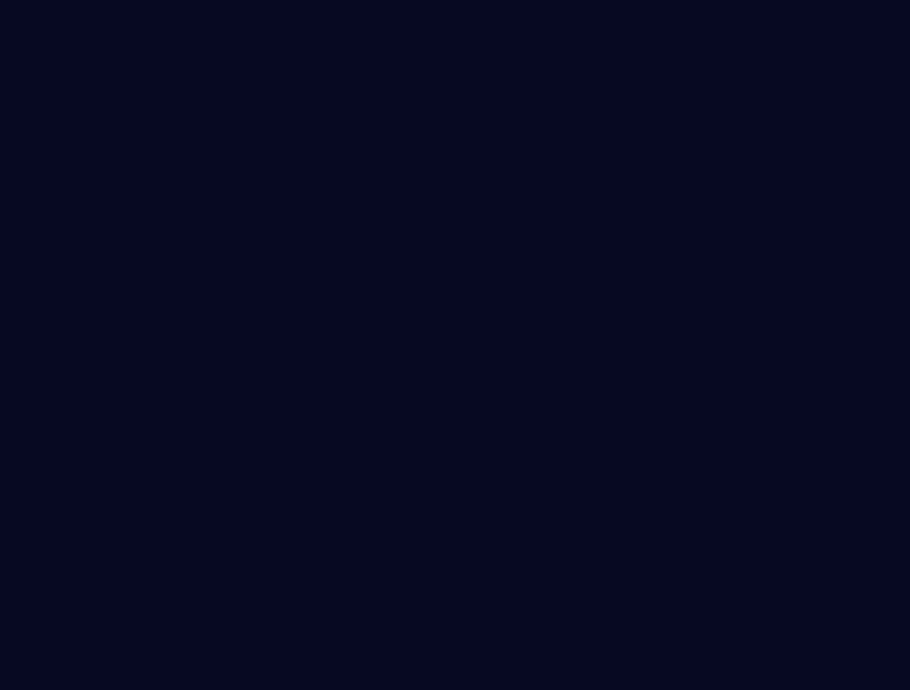
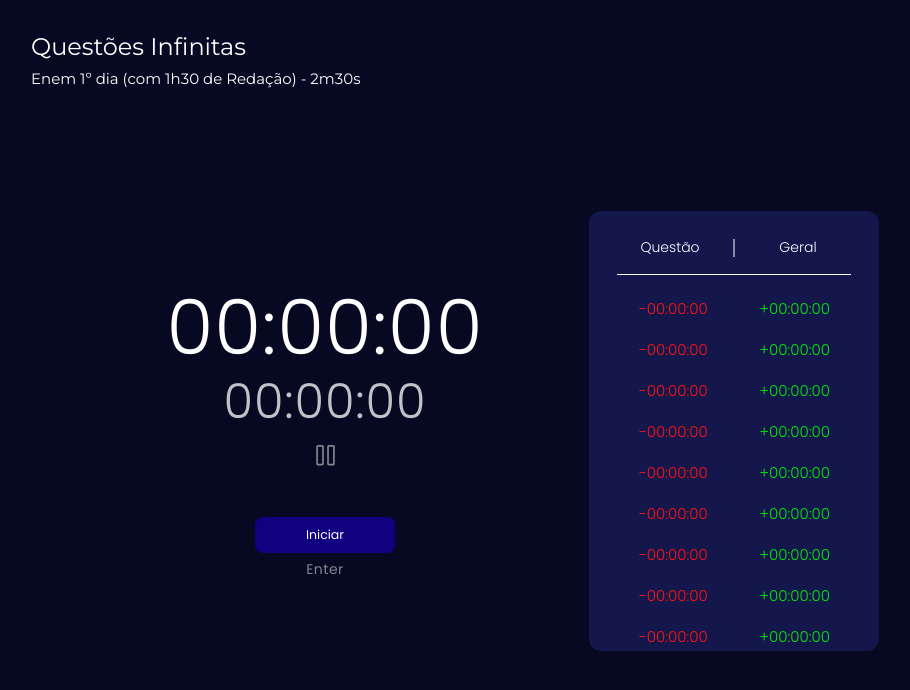
Before and after one commit to HenriqueSenaDev/enem-timer, a React (Vite) app: page /questions/infinity in a window 1280 px wide. Before the commit this address had no page. Shown: the top 690 px of the page, without its empty margins (119-1029 px from the left). Built offline with nearby package versions, Linux system fonts and the light colour scheme.

Commit message:
QuestionsPage

```diff
--- a/src/App.css
+++ b/src/App.css
@@ -1,5 +1,6 @@
 @import url('https://fonts.googleapis.com/css2?family=Montserrat:wght@300;400;500;600;700&display=swap');
 @import url('https://fonts.googleapis.com/css2?family=Open+Sans:wght@300;400;500;600&display=swap');
+@import url('https://fonts.googleapis.com/css2?family=Poppins:wght@300;400;500;600&display=swap');
 
 * {
   box-sizing: border-box;
@@ -28,7 +29,7 @@ input::-webkit-inner-spin-button {
   -webkit-appearance: none;
 }
 
-/* @media(min-width: 992px) {
+@media(min-width: 992px) {
   ::-webkit-scrollbar {
     width: 11px;
   }
@@ -38,7 +39,7 @@ input::-webkit-inner-spin-button {
   }
 
   ::-webkit-scrollbar-thumb {
-    background-color: rgba(112, 112, 235, 0.416);
+    background-color: rgba(85, 85, 181, 0.416);
     border-radius: 20px;
     border: 6px solid transparent;
   }
@@ -46,4 +47,4 @@ input::-webkit-inner-spin-button {
   ::-webkit-scrollbar-thumb:hover {
     background-color: rgba(68, 63, 128, 0.416);
   }
-} */
+}
--- a/src/App.tsx
+++ b/src/App.tsx
@@ -1,5 +1,6 @@
 import { BrowserRouter as Router, Routes, Route } from 'react-router-dom';
 import Home from './pages/home';
+import Questions from './pages/questions';
 import './App.css';
 
 function App() {
@@ -7,6 +8,7 @@ function App() {
     <Router>
       <Routes>
         <Route path='/' element={<Home />} />
+        <Route path='/questions/infinity' element={<Questions />}/>
       </Routes>
     </Router>
   );
--- /dev/null
+++ b/src/pages/questions/index.tsx
@@ -0,0 +1,71 @@
+import { useState } from 'react';
+import Button from '../../components/button';
+import Timer from './components/timer';
+import TimeTable from './components/timetable';
+import './styles.css';
+
+function Questions() {
+  const [isRunning, setIsRunning] = useState<boolean>(false);
+
+  return (
+    <div className='questions-wrapper'>
+      <div className='questions-container'>
+        <div className='questions-header'>
+          <h1>Questões Infinitas</h1>
+
+          <p>Enem 1º dia (com 1h30 de Redação) - 2m30s</p>
+        </div>
+
+        <div className='timer-area'>
+          <Timer />
+
+          <TimeTable />
+
+          <div className='timer-buttons'>
+            {isRunning ? (
+              <div className='timer-options-area'>
+                <div className='options-row'>
+                  <Button
+                    text='Resetar questão'
+                    shortcut='R'
+                    onClick={() => {}}
+                  />
+
+                  <Button
+                    text='Próxima questão'
+                    shortcut='Space Bar'
+                    onClick={() => {}}
+                  />
+                </div>
+
+                <div className='options-row'>
+                  <Button
+                    text='Esconder tabela'
+                    shortcut='T'
+                    onClick={() => {}}
+                  />
+
+                  <Button
+                    text='Finalizar'
+                    primary
+                    shortcut='Enter'
+                    onClick={() => {}}
+                  />
+                </div>
+              </div>
+            ) : (
+              <Button
+                text='Iniciar'
+                primary
+                shortcut='Enter'
+                onClick={() => {}}
+              />
+            )}
+          </div>
+        </div>
+      </div>
+    </div>
+  );
+}
+
+export default Questions;
--- /dev/null
+++ b/src/pages/questions/styles.css
@@ -0,0 +1,99 @@
+.questions-wrapper {
+  display: flex;
+  justify-content: center;
+  align-items: center;
+  flex-direction: column;
+}
+
+.questions-container {
+  width: 100%;
+  padding: 22px 22px 36px 22px;
+  min-height: 100vh;
+  display: flex;
+  flex-direction: column;
+  align-items: center;
+}
+
+.questions-header {
+  align-self: baseline;
+}
+
+.questions-header h1 {
+  font-size: 18px;
+  font-weight: 400;
+  margin-bottom: 8px;
+}
+
+.questions-header p {
+  font-size: 12px;
+}
+
+.timer-area {
+  display: flex;
+  flex-direction: column;
+  align-items: center;
+  justify-content: space-between;
+  padding: 38px 20px 0 20px;
+  flex: 1;
+  position: relative;
+  width: 100%;
+  max-width: 320px;
+}
+
+.timer-buttons {
+  width: 100%;
+  display: flex;
+  align-items: center;
+  justify-content: center;
+}
+
+.timer-options-area {
+  width: 100%;
+  display: flex;
+  flex-direction: column;
+  align-items: center;
+  gap: 26px;
+}
+
+.options-row {
+  width: 100%;
+  display: flex;
+  align-items: center;
+  justify-content: center;
+  gap: 25px;
+}
+
+@media(min-height: 950px) {
+  .timer-area {
+    padding: 10vh 32px;
+  }
+}
+
+@media(min-width: 992px) {
+  .questions-container {
+    padding: 32px 22px 5% 22px;
+    width: 80%;
+  }
+
+  .timer-area {
+    transform: translateX(-20%);
+    justify-content: center;
+    max-width: unset;
+  }
+
+  .timer-buttons {
+    margin-top: 5%;
+  }
+
+  .questions-header h1 {
+    font-size: 24px;
+  }
+
+  .questions-header p {
+    font-size: 15px;
+  }
+
+  .timer-options-area {
+    max-width: 320px;
+  }
+}
```
Also changed, not shown: src/assets/pause.svg (added).
